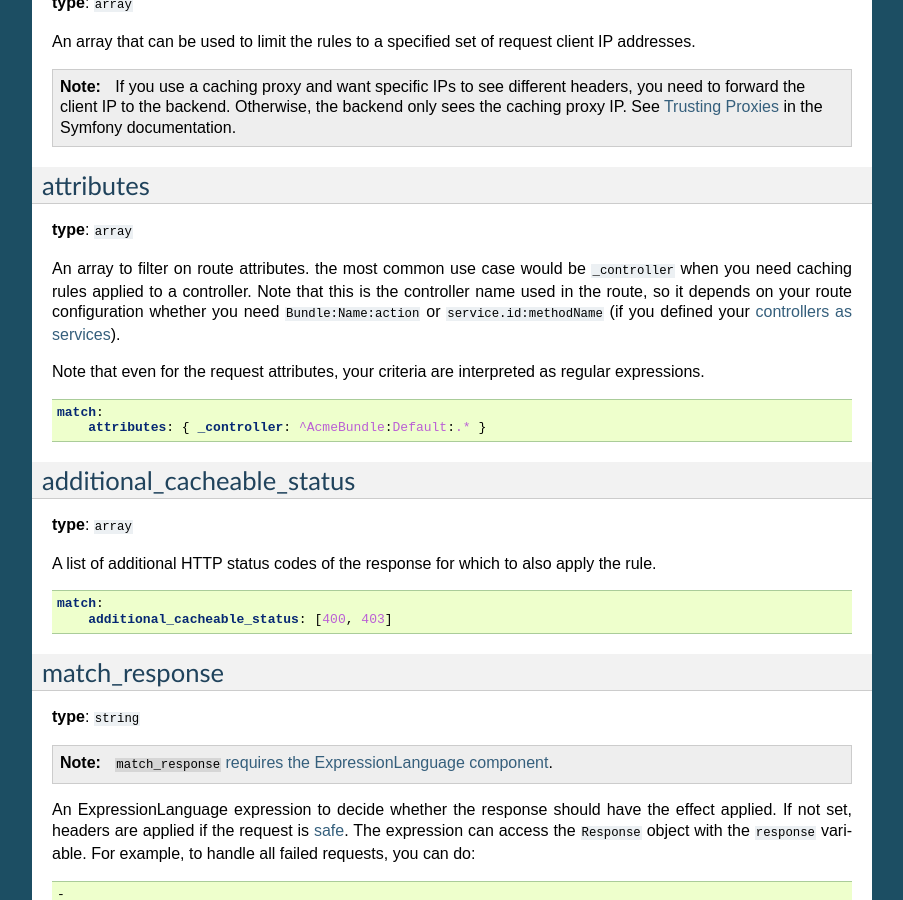
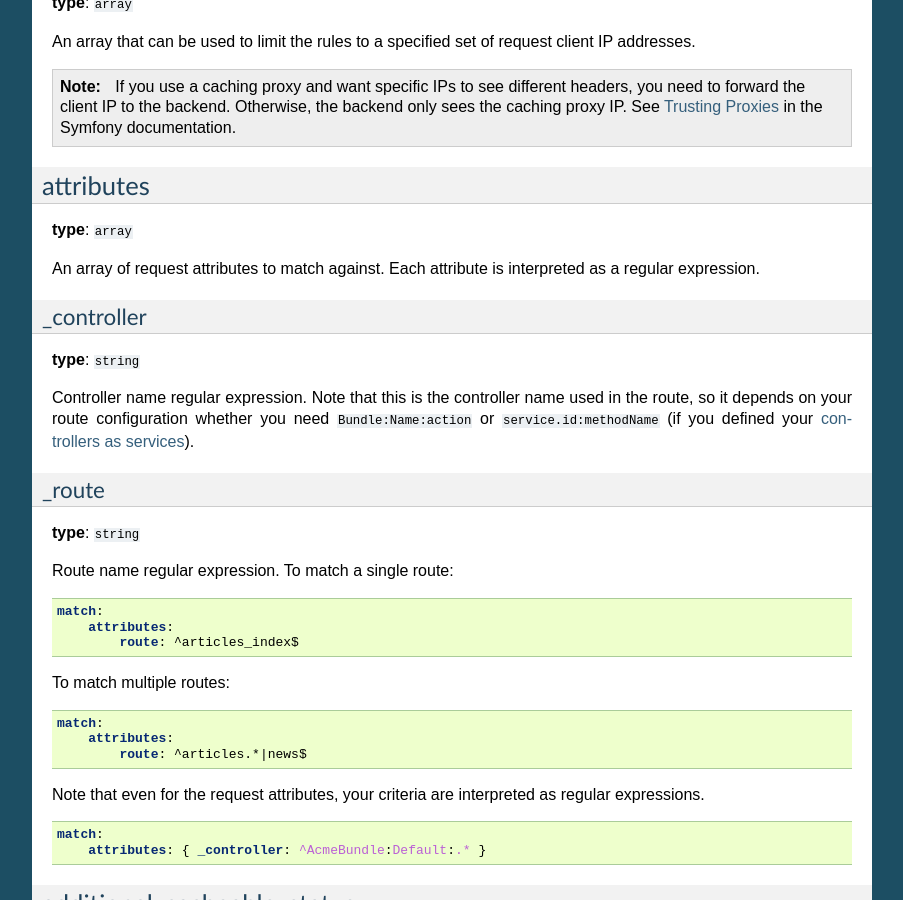
Before and after one commit to FriendsOfSymfony/FOSHttpCacheBundle, a Sphinx documentation site: the page built from Resources/doc/reference/configuration/match.rst, in a window 1280 px wide and 900 px high, scrolled down 945 px. Shown: the whole window, without its empty margins (198-1101 px from the left). Built offline with Sphinx 7.4.7, drawn with Linux system fonts in a browser that asks for light colours.

Commit message:
Add _route to docs explicitly
Route was already used in the invaliation rules examples, but not listed explicitly
in the Match chapter.

```diff
--- a/Resources/doc/reference/configuration/match.rst
+++ b/Resources/doc/reference/configuration/match.rst
@@ -15,7 +15,7 @@ All criteria are regular expressions. For instance:
         path: ^/$
 
 host
-""""
+----
 
 **type**: ``string``
 
@@ -30,7 +30,7 @@ serve more than one host from your Symfony application.
     your caching proxy never caches the editing domain.
 
 path
-""""
+----
 
 **type**: ``string``
 
@@ -38,7 +38,7 @@ For example, ``path: ^/`` will match every request. To only match the home
 page, use ``path: ^/$``.
 
 methods
-"""""""
+-------
 
 **type**: ``array``
 
@@ -52,7 +52,7 @@ even when you set the methods here:
         methods: [PUT, DELETE]
 
 ips
-"""
+---
 
 **type**: ``array``
 
@@ -67,15 +67,43 @@ client IP addresses.
     documentation.
 
 attributes
-""""""""""
+----------
 
 **type**: ``array``
 
-An array to filter on route attributes. the most common use case would be
-``_controller`` when you need caching rules applied to a controller. Note that
-this is the controller name used in the route, so it depends on your route
-configuration whether you need ``Bundle:Name:action`` or
-``service.id:methodName`` (if you defined your `controllers as services`_).
+An array of request attributes to match against. Each attribute is interpreted
+as a regular expression.
+
+_controller
+^^^^^^^^^^^
+
+**type**: ``string``
+
+Controller name regular expression. Note that this is the controller name used
+in the route, so it depends on your route configuration whether you need
+``Bundle:Name:action`` or ``service.id:methodName`` (if you defined your
+`controllers as services`_).
+
+_route
+^^^^^^
+
+**type**: ``string``
+
+Route name regular expression. To match a single route:
+
+.. code-block:: yaml
+
+    match:
+        attributes:
+            route: ^articles_index$
+
+To match multiple routes:
+
+.. code-block:: yaml
+
+    match:
+        attributes:
+            route: ^articles.*|news$
 
 Note that even for the request attributes, your criteria are interpreted as
 regular expressions.
@@ -88,7 +116,7 @@ regular expressions.
 .. _additional_cacheable_status:
 
 additional_cacheable_status
-"""""""""""""""""""""""""""
+---------------------------
 
 **type**: ``array``
 
@@ -103,7 +131,7 @@ the rule.
 .. _match_response:
 
 match_response
-""""""""""""""
+--------------
 
 **type**: ``string``
 
```
